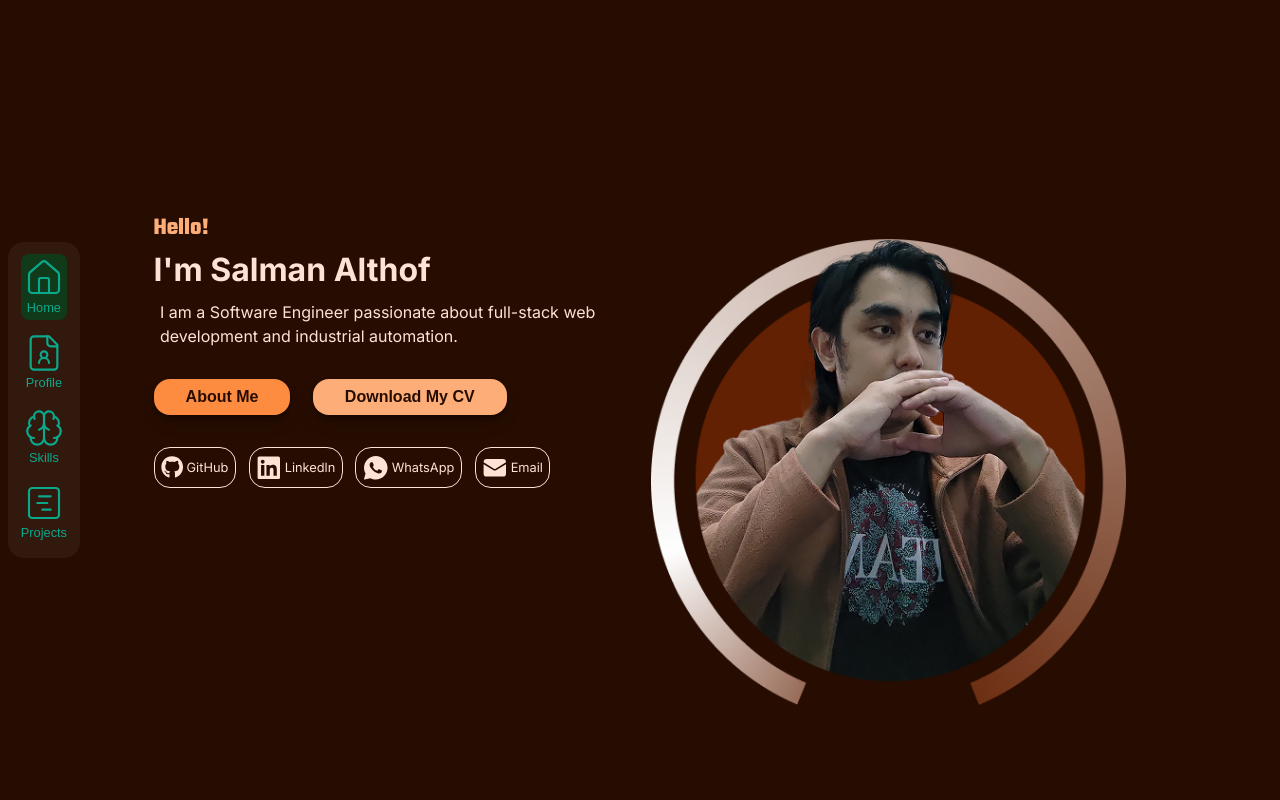
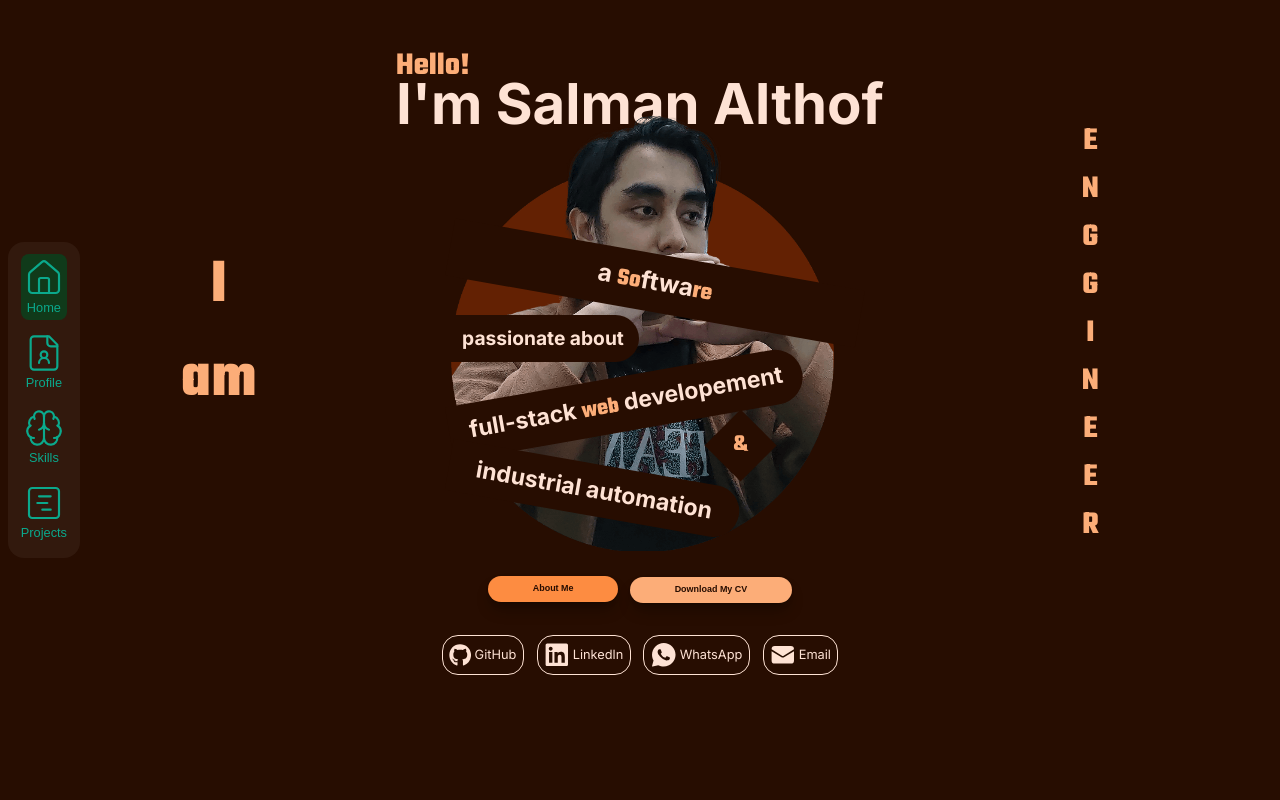
Before and after one commit to Salthof28/my-portofolio, a Next.js app: page / in a window 1280 px wide. Shown: the top 800 px of the page. Built offline with nearby package versions, Linux system fonts and the light colour scheme.

Commit message:
style: edit style home

```diff
--- a/src/app/globals.css
+++ b/src/app/globals.css
@@ -33,7 +33,7 @@ body {
   /* background-color: #FCAD78; */
   font-weight: bold;
   text-align: center;
-  padding: 0.4rem 2rem;
+  padding: clamp(0.2rem, 1vw, 0.4rem) clamp(1rem, 5vw, 2.8rem);
 }
 
 .def-h1 {
--- a/src/app/page.tsx
+++ b/src/app/page.tsx
@@ -25,22 +25,64 @@ export default function Home() {
       <Navbar/>
       <main>
         {/* home hello */}
-        <section id="home" className="flex flex-col-reverse lg:flex-row bg-[#270D01] w-screen max-md:py-[2rem] min-h-screen justify-center lg:justify-between gap-[2rem] 2xl:gap-[8rem] px-[12%] lg:pt-[14rem] xl:pt-[4rem] 2xl:pt-[2rem]">
-          <div className="lg:mt-[15%]">
-              <h2 className={`text-[#FCAD78] fteko def-h2 ${teko.className}`}>Hello!</h2>
-              <h1 className={`text-[#FEE2D4] def-h1 ${inter.className} font-bold`}>{`I'm Salman Althof`}</h1>
-              <p className={`text-[#FEE2D4] def-p ${inter.className}`}>I am a Software Engineer passionate about full-stack web development and industrial automation.</p>
+        <section id="home" className="flex flex-col-reverse items-center lg:flex-col bg-[#270D01] w-screen  min-h-screen justify-center lg:justify-between gap-[2em] 2xl:gap-[8em] px-[10%] lg:pt-[2em] pt-[2em]">
+          <div className="lg:mt-[1%] flex flex-col items-center">
+              <div className={`flex justify-center flex-col items-center`}>
+                <div>
+                  <h2 className={`text-[#FCAD78] fteko text-[clamp(1em,2.5vw,4em)] ${teko.className}`}>Hello!</h2>
+                  <h1 className={`text-[#FEE2D4] text-[clamp(1.5em,4.4vw,7em)] ${inter.className} font-bold -mt-[0.5em]`}>{`I'm Salman Althof`}</h1>
+                </div>
+              </div>
+              <div className={`flex flex-row items-center justify-center gap-[20%] w-screen -mt-[clamp(1em,2.5vw,4em)] px-[clamp(1.2em,1vw,1.5em)]`}>
+                <div className={`flex flex-col items-center text-[clamp(1.4em,4.9vw,8em)] ${teko.className} text-[#FCAD78]`}>
+                  <h1>I</h1>
+                  <h1>am</h1>
+                </div>
+                {/* <div> */}
+                  <div className="relative -ml-[4.35%]">
+                    <img className=" w-[clamp(16em,29.9vw,48em)]" src="profile/photo-home.png" alt="coming-soon" />
+                    <div className={`bg-[#270D01] text-center absolute top-[32%] w-[clamp(10em,52.9vw,18em)] md:w-[clamp(18em,32.5vw,52em)] py-[clamp(0.1em,0.7vw,1em)] rotate-10 -ml-[1%]`}>
+                      <p className={`text-[clamp(0.6em,1.9vw,3em)] ${inter.className} text-[#FEE2D4] font-bold`}>a <span className={`${teko.className} text-[#FCAD78]`}>So</span>ftwa<span className={`${teko.className} text-[#FCAD78]`}>re</span></p>
+                    </div>
+                    <div className={`bg-[#270D01] text-center absolute top-[46%] w-[clamp(3.5em,15vw,18em)] py-[clamp(0em,0.7vw,1em)] -ml-[1%] rounded-r-[3em]`}>
+                      <p className={`text-[clamp(0.4em,1.5vw,1.5em)] ${inter.className} text-[#FEE2D4] font-bold`}>passionate about</p>
+                    </div>
+                    <div className={`bg-[#270D01] text-center absolute top-[60%] w-[clamp(8em,28vw,42em)] py-[clamp(0.1em,0.7vw,1em)] -ml-[1%] rounded-r-[3em] -rotate-10`}>
+                      <p className={`text-[clamp(0.5em,1.8vw,2.8em)] ${inter.className} text-[#FEE2D4] font-bold`}>full-stack <span className={`${teko.className} text-[#FCAD78]`}>web</span> developement</p>
+                    </div>
+                    <div className={`flex text-center absolute top-[70%] left-[70%] w-[clamp(1em,4vw,6em)] h-[clamp(1em,4vw,6em)] p-[clamp(0.1em,0.1vw,0.2em)] -ml-[1%] justify-center items-center`}>
+                      <div className={`absolute w-full h-full bg-[#270D01] rotate-45 z-0 aspect-square`}> </div>
+                      <p className={`relative text-[clamp(0.5em,1.8vw,2.8em)] ${teko.className} text-[#FCAD78] font-bold z-10`}>&</p>
+                    </div>
+                    <div className={`bg-[#270D01] text-center absolute top-[80%] w-[clamp(7em,23vw,33em)] py-[clamp(0.1em,0.7vw,1em)] -ml-[1%] rounded-r-[3em] rotate-10`}>
+                      <p className={`text-[clamp(0.5em,1.8vw,2.6em)] ${inter.className} text-[#FEE2D4] font-bold`}>industrial automation</p>
+                    </div>
+                  </div>
+                {/* </div> */}
+                <div className={`flex flex-col items-center text-[clamp(0.8em,2.5vw,4em)] ${teko.className} text-[#FCAD78]`} >
+                  <h1>E</h1>
+                  <h1>N</h1>
+                  <h1>G</h1>
+                  <h1>G</h1>
+                  <h1>I</h1>
+                  <h1>N</h1>
+                  <h1>E</h1>
+                  <h1>E</h1>
+                  <h1>R</h1>
+                </div>
+              </div>
+              {/* <p className={`text-[#FEE2D4] def-p ${inter.className}`}>I am a Software Engineer passionate about full-stack web development and industrial automation.</p> */}
               <br/>
-              <div className="flex flex-col md:flex-row gap-[1.4rem] items-center">
-                <Link href='/#about' className={`my-custom-button bg-[#fd8c41] text-[#270D01] shadow-lg/30 ring-[0.1rem] ring-black/5 active:scale-95 hover:scale-110 transform transition duration-300 w-fit`}>About Me</Link>
+              <div className="flex flex-col md:flex-row gap-[clamp(0.5em,0.9vw,1.4em)] items-center">
+                <Link href='/#about' className={`my-custom-button bg-[#fd8c41] text-[#270D01] shadow-lg/30 ring-[0.1rem] ring-black/5 active:scale-95 hover:scale-110 transform transition duration-300 w-fit text-[clamp(0.5em,0.7vw,2em)]`}>About Me</Link>
                 <form method="get" action="profile/cv/Salman-Althof-CV.pdf">
-                    <button className={`my-custom-button bg-[#FCAD78] text-[#270D01] shadow-lg/30 ring-[0.1rem] ring-black/5 active:scale-95 hover:scale-110 transform transition duration-300`}>Download My CV</button>
+                    <button className={`my-custom-button bg-[#FCAD78] text-[#270D01] shadow-lg/30 ring-[0.1rem] ring-black/5 active:scale-95 hover:scale-110 transform transition duration-300 text-[clamp(0.5em,0.7vw,2em)]`}>Download My CV</button>
                 </form>
               </div>
 
-              <div className={`mt-[2em] flex flex-row gap-[0.8em] max-md:justify-center`}>
+              <div className={`mt-[2em] flex flex-row gap-[0.8em] max-md:justify-center mb-[4em]`}>
                 <Link href="https://github.com/Salthof28" className={`md:border-[0.1em] md:border-[#FEE2D4] flex flex-row items-center md:p-[clamp(0.4em,0.4vw,0.6em)] gap-[0.2em] rounded-[1em]`}>
-                  <svg stroke="currentColor" fill="#FEE2D4" stroke-width="0" viewBox="0 0 496 512" xmlns="http://www.w3.org/2000/svg" className={`h-[clamp(1.4em,1vw,1.6em)] w-[clamp(1.4em,1vw,1.6em)]`}>
+                  <svg stroke="#FEE2D4" fill="#FEE2D4" stroke-width="0" viewBox="0 0 496 512" xmlns="http://www.w3.org/2000/svg" className={`h-[clamp(1.4em,1vw,1.6em)] w-[clamp(1.4em,1vw,1.6em)]`}>
                     <path d="M165.9 397.4c0 2-2.3 3.6-5.2 3.6-3.3.3-5.6-1.3-5.6-3.6 0-2 2.3-3.6 5.2-3.6 3-.3 5.6 1.3 5.6 3.6zm-31.1-4.5c-.7 2 1.3 4.3 4.3 4.9 2.6 1 5.6 0 6.2-2s-1.3-4.3-4.3-5.2c-2.6-.7-5.5.3-6.2 2.3zm44.2-1.7c-2.9.7-4.9 2.6-4.6 4.9.3 2 2.9 3.3 5.9 2.6 2.9-.7 4.9-2.6 4.6-4.6-.3-1.9-3-3.2-5.9-2.9zM244.8 8C106.1 8 0 113.3 0 252c0 110.9 69.8 205.8 169.5 239.2 12.8 2.3 17.3-5.6 17.3-12.1 0-6.2-.3-40.4-.3-61.4 0 0-70 15-84.7-29.8 0 0-11.4-29.1-27.8-36.6 0 0-22.9-15.7 1.6-15.4 0 0 24.9 2 38.6 25.8 21.9 38.6 58.6 27.5 72.9 20.9 2.3-16 8.8-27.1 16-33.7-55.9-6.2-112.3-14.3-112.3-110.5 0-27.5 7.6-41.3 23.6-58.9-2.6-6.5-11.1-33.3 2.6-67.9 20.9-6.5 69 27 69 27 20-5.6 41.5-8.5 62.8-8.5s42.8 2.9 62.8 8.5c0 0 48.1-33.6 69-27 13.7 34.7 5.2 61.4 2.6 67.9 16 17.7 25.8 31.5 25.8 58.9 0 96.5-58.9 104.2-114.8 110.5 9.2 7.9 17 22.9 17 46.4 0 33.7-.3 75.4-.3 83.6 0 6.5 4.6 14.4 17.3 12.1C428.2 457.8 496 362.9 496 252 496 113.3 383.5 8 244.8 8zM97.2 352.9c-1.3 1-1 3.3.7 5.2 1.6 1.6 3.9 2.3 5.2 1 1.3-1 1-3.3-.7-5.2-1.6-1.6-3.9-2.3-5.2-1zm-10.8-8.1c-.7 1.3.3 2.9 2.3 3.9 1.6 1 3.6.7 4.3-.7.7-1.3-.3-2.9-2.3-3.9-2-.6-3.6-.3-4.3.7zm32.4 35.6c-1.6 1.3-1 4.3 1.3 6.2 2.3 2.3 5.2 2.6 6.5 1 1.3-1.3.7-4.3-1.3-6.2-2.2-2.3-5.2-2.6-6.5-1zm-11.4-14.7c-1.6 1-1.6 3.6 0 5.9 1.6 2.3 4.3 3.3 5.6 2.3 1.6-1.3 1.6-3.9 0-6.2-1.4-2.3-4-3.3-5.6-2z"></path>
                   </svg>
                   <p className={`text-[#FEE2D4] text-[1em] ${inter.className} text-[clamp(0.8em,0.7vw,1em)] max-md:hidden`}>GitHub</p>
@@ -67,9 +109,6 @@ export default function Home() {
                 </Link>
               </div>
           </div>
-          <div className="max-lg:flex max-lg:justify-center lg:pt-[8rem] xl:pt-[10rem] 2xl:pt-[16rem]">
-              <img className="w-[60vw] 2xl:w-[30vw]" src="profile/photo-home.png" alt="coming-soon" />
-          </div>
         </section>
         <AboutMe/>
         <Education/>
```
Also changed, not shown: public/profile/photo-home-old.png (added), public/profile/photo-home.png.
